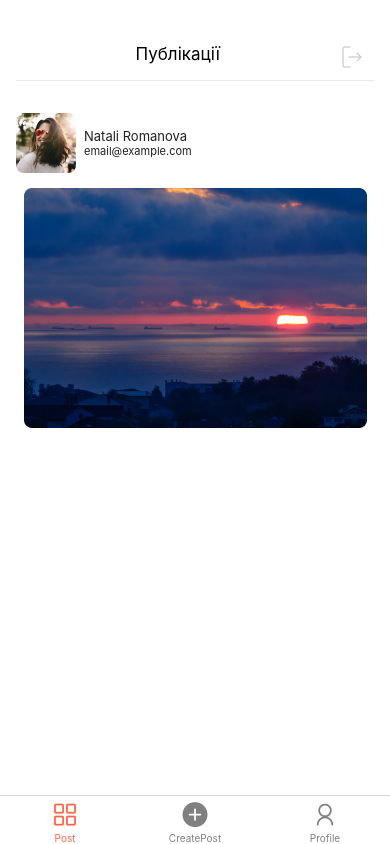
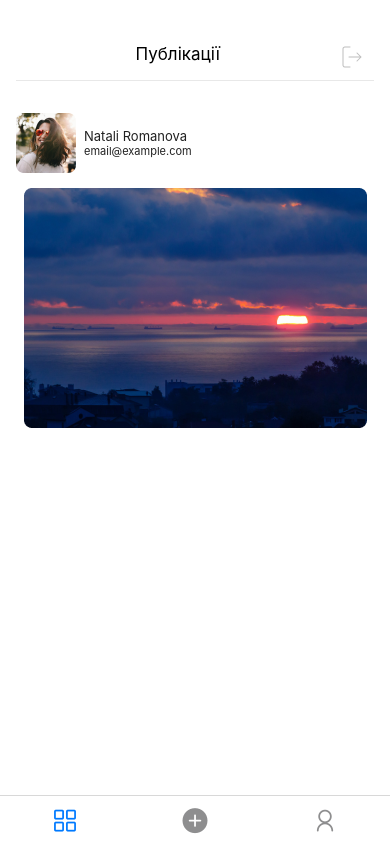
Before and after one commit to WOWmasterJulia/A_Project, a React Native app: screen /Home in a window 390 px wide. Built offline with nearby package versions, Linux system fonts and the light colour scheme.

Commit message:
Update Home.js

```diff
--- a/src/components/Home.js
+++ b/src/components/Home.js
@@ -14,6 +14,10 @@ const Home = () => {
     <Tabs.Navigator
       labeled={false}
       screenOptions={({ route }) => ({
+        tabBaractiveTintColor: "tomato",
+        tabBarinactiveTintColor: "gray",
+        tabBarShowLabel: false,
+
         headerShown: false,
         tabBarIcon: ({ focused, color, size }) => {
           let iconName;
@@ -27,21 +31,16 @@ const Home = () => {
           return <AntDesign name={iconName} size={size} color={color} />;
         },
       })}
-      tabBarOptions={{
-        activeTintColor: "tomato",
-        inactiveTintColor: "gray",
-        // labeled: false,
-        // Label: "none",
-        // tabBarStyle: { display: "none" },
-      }}
     >
       <Tabs.Screen
         name="Post"
         component={Post}
-        // options={{ tabBarLabel: "false" }}
-        // options={{ tabBarStyle: { display: "none" }, }}
       />
-      <Tabs.Screen name="CreatePost" component={CreatePost} />
+      <Tabs.Screen
+        name="CreatePost"
+        component={CreatePost}
+        options={{ tabBarStyle: { display: "none" } }}
+      />
       <Tabs.Screen name="Profile" component={Profile} />
     </Tabs.Navigator>
   );
```
